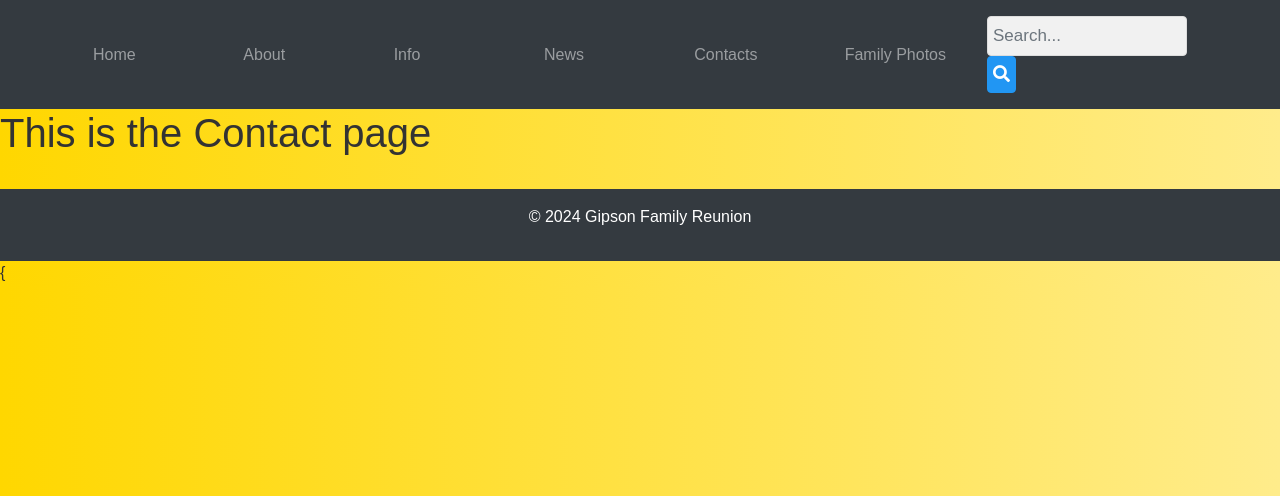
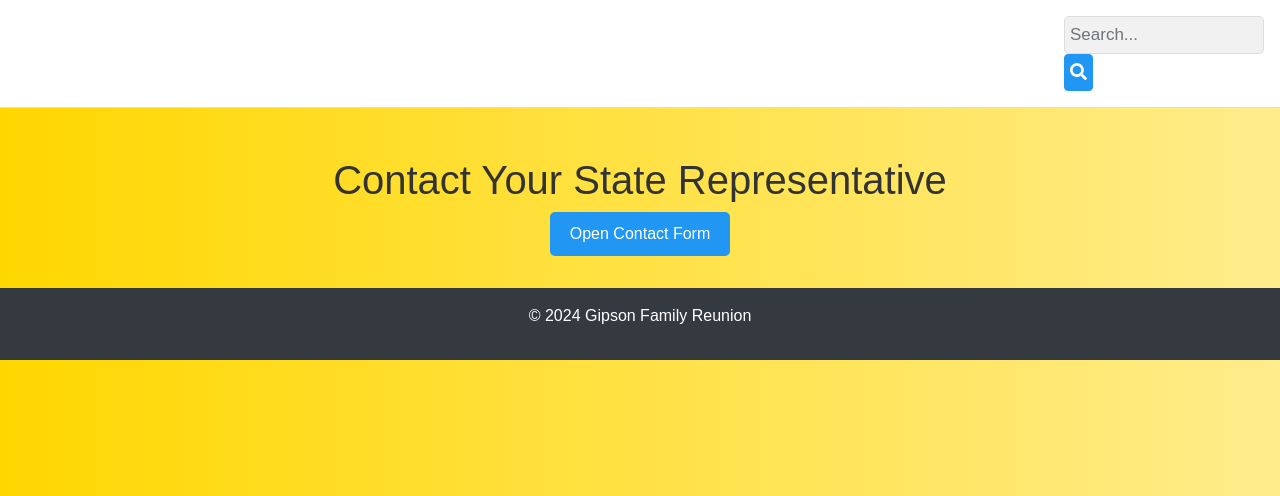
Before and after one commit to Motleykm/gipsonwebgpage, a Flask app: page /contacts in a window 1280 px wide. Shown: the top 496 px of the page. Run offline with Flask 3, Linux system fonts and the light colour scheme; some libraries are stand-ins or nearby versions.

Commit message:
added the contacts.html code

```diff
--- a/templates/contacts.html
+++ b/templates/contacts.html
@@ -2,23 +2,25 @@
 <html lang="en">
 <head>
     <meta charset="UTF-8">
-    <title>{% block title %}Family Reunion{% endblock %}</title>
-    <!-- Bootstrap CSS -->
-    <link href="https://stackpath.bootstrapcdn.com/bootstrap/4.5.2/css/bootstrap.min.css" rel="stylesheet">
-    <!-- Font Awesome -->
+    <meta content="width=device-width, initial-scale=1.0" name="viewport">
+    <title>Contact Your State Representative</title>
+    <link href="https://stackpath.bootstrapcdn.com/bootstrap/5.1.3/css/bootstrap.min.css" rel="stylesheet">
     <link href="https://cdnjs.cloudflare.com/ajax/libs/font-awesome/5.15.4/css/all.min.css" rel="stylesheet">
     <style>
         body {
+            font-family: Arial, sans-serif;
+            margin: 0;
+            padding: 0;
             background: linear-gradient(to right, #ffd700, #ffec8b);
-            font-family: Arial, sans-serif;
             color: #333;
         }
         .navbar {
-            background-color: #343a40;
+            background-color: #fff;
             padding: 1rem;
+            border-bottom: 1px solid #ddd;
         }
         .navbar a {
-            color: #fff;
+            color: #333;
             margin-right: 1rem;
             text-decoration: none;
         }
@@ -29,9 +31,6 @@
             display: flex;
             align-items: center;
             width: 100%;
-        }
-        .navbar-nav .nav-item {
-            flex: 1;
         }
         .search-container {
             display: flex;
@@ -55,6 +54,10 @@
         .search-container button:hover {
             background: #0b7dda;
         }
+        .container {
+            margin-top: 2rem;
+            text-align: center;
+        }
         .footer {
             background-color: #343a40;
             color: #fff;
@@ -62,13 +65,64 @@
             padding: 1rem 0;
             margin-top: 2rem;
         }
+        .contact-form-container {
+            position: fixed;
+            bottom: -100%; /* Initially hide the form off-screen */
+            left: 50%;
+            transform: translateX(-50%);
+            width: 90%;
+            max-width: 600px;
+            height: auto;
+            background: linear-gradient(135deg, #f5f7fa, #c3cfe2);
+            box-shadow: 0 -2px 15px rgba(0, 0, 0, 0.3);
+            padding: 20px;
+            transition: bottom 0.3s ease;
+            z-index: 1050; /* Ensure it overlays other content */
+            border-top-left-radius: 15px;
+            border-top-right-radius: 15px;
+        }
+        .contact-form-container.active {
+            bottom: 0;
+        }
+        .close-btn {
+            position: absolute;
+            top: 10px;
+            right: 10px;
+            background: none;
+            border: none;
+            font-size: 1.5rem;
+            cursor: pointer;
+            color: #333;
+        }
+        .contact-form-container h5 {
+            margin-bottom: 20px;
+            font-size: 1.25rem;
+            color: #333;
+        }
+        .form-label {
+            color: #555;
+        }
+        .form-control {
+            border-radius: 5px;
+        }
+        .btn-primary {
+            background: #2196F3;
+            border: none;
+            border-radius: 5px;
+            padding: 10px 20px;
+            font-size: 1rem;
+            transition: background 0.3s ease;
+        }
+        .btn-primary:hover {
+            background: #0b7dda;
+        }
     </style>
 </head>
 <body>
     <nav class="navbar navbar-expand-lg navbar-dark">
-        <div class="container">
+        <a class="navbar-brand" href="{{ url_for('index') }}">Home</a>
+        <div class="collapse navbar-collapse">
             <ul class="navbar-nav mr-auto">
-                <li class="nav-item"><a class="nav-link" href="{{ url_for('index') }}">Home</a></li>
                 <li class="nav-item"><a class="nav-link" href="{{ url_for('about') }}">About</a></li>
                 <li class="nav-item"><a class="nav-link" href="{{ url_for('info') }}">Info</a></li>
                 <li class="nav-item"><a class="nav-link" href="{{ url_for('news') }}">News</a></li>
@@ -76,7 +130,7 @@
                 <li class="nav-item"><a class="nav-link" href="{{ url_for('family_photos_main') }}">Family Photos</a></li>
             </ul>
             <div class="search-container">
-                <form action="{{ url_for('search') }}" class="form-inline my-2 my-lg-0" method="GET">
+                <form action="#" class="form-inline my-2 my-lg-0" method="GET">
                     <input class="form-control mr-sm-2" name="query" placeholder="Search..." type="text">
                     <button class="btn btn-outline-success my-2 my-sm-0" type="submit">
                         <i class="fas fa-search"></i>
@@ -86,16 +140,64 @@
         </div>
     </nav>
 
-    {% block content %}{% endblock %}
-         <h1> This is the Contact page </h1>
+    <div class="container">
+        <h1 class="mt-5">Contact Your State Representative</h1>
+        <button class="btn btn-primary" id="openContactForm" type="button">
+            Open Contact Form
+        </button>
+    </div>
+
+    <!-- Contact Form Slider -->
+    <div class="contact-form-container" id="contactFormContainer">
+        <button class="close-btn" id="closeContactForm" type="button">&times;</button>
+        <h5>Contact Your State Representative</h5>
+        <form action="#" id="contact-form" method="post">
+            <div class="mb-3">
+                <label class="form-label" for="name-input">Name:</label>
+                <input class="form-control" id="name-input" name="name" required type="text">
+            </div>
+            <div class="mb-3">
+                <label class="form-label" for="email-input">Email:</label>
+                <input class="form-control" id="email-input" name="email" required type="email">
+            </div>
+            <div class="mb-3">
+                <label class="form-label" for="phone-input">Phone:</label>
+                <input class="form-control" id="phone-input" name="phone" type="text">
+            </div>
+            <div class="mb-3">
+                <label class="form-label" for="state-input">State:</label>
+                <input class="form-control" id="state-input" name="state" required type="text">
+            </div>
+            <div class="mb-3">
+                <label class="form-label" for="message-input">Message:</label>
+                <textarea class="form-control" id="message-input" name="message" required rows="4"></textarea>
+            </div>
+            <button class="btn btn-primary w-100" type="submit">Submit</button>
+        </form>
+    </div>
+
     <div class="footer">
         <p>&copy; 2024 Gipson Family Reunion</p>
     </div>
 
     <!-- Bootstrap JS and dependencies -->
-    <script src="https://code.jquery.com/jquery-3.5.1.slim.min.js"></script>
-    <script src="https://cdn.jsdelivr.net/npm/@popperjs/core@2.5.4/dist/umd/popper.min.js"></script>
-    <script src="https://stackpath.bootstrapcdn.com/bootstrap/4.5.2/js/bootstrap.min.js"></script>
+    <script src="https://code.jquery.com/jquery-3.6.0.min.js"></script>
+    <script src="https://cdn.jsdelivr.net/npm/@popperjs/core@2.9.3/dist/umd/popper.min.js"></script>
+    <script src="https://stackpath.bootstrapcdn.com/bootstrap/5.1.3/js/bootstrap.min.js"></script>
+    <script>
+        document.addEventListener('DOMContentLoaded', function () {
+            var openContactFormButton = document.getElementById('openContactForm');
+            var closeContactFormButton = document.getElementById('closeContactForm');
+            var contactFormContainer = document.getElementById('contactFormContainer');
+
+            openContactFormButton.addEventListener('click', function () {
+                contactFormContainer.classList.add('active');
+            });
+
+            closeContactFormButton.addEventListener('click', function () {
+                contactFormContainer.classList.remove('active');
+            });
+        });
+    </script>
 </body>
 </html>
-{
```
